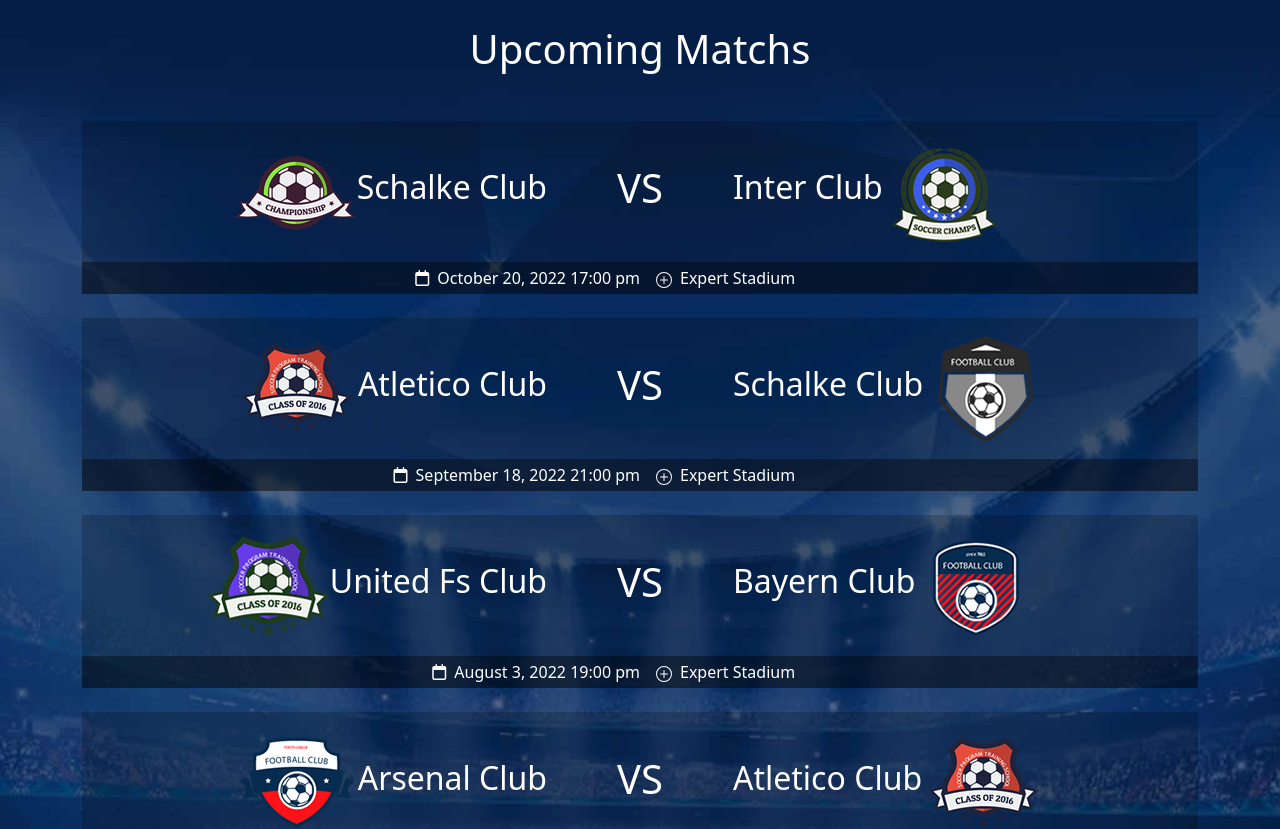
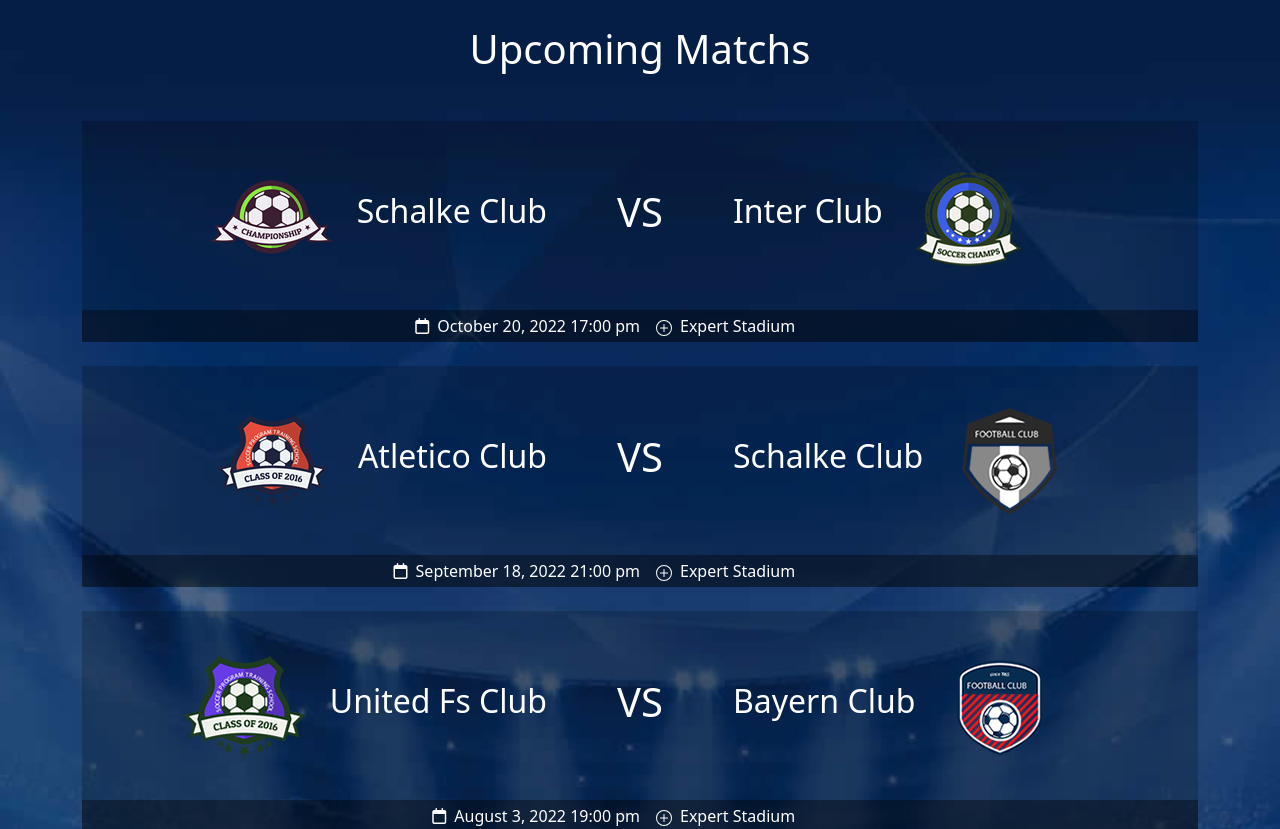
Before and after one commit to Anymoose98/proj-html-vuejs, a Vue app: page / in a window 1280 px wide. Shown: the part 1420-2249 px from the top of the page. Built offline with nearby package versions, Linux system fonts and the light colour scheme.

Commit message:
Added boxshadow to images

```diff
--- a/src/components/AppMatches.vue
+++ b/src/components/AppMatches.vue
@@ -182,4 +182,15 @@ export default {
 i {
     color: white;
 }
+img {
+  padding: 1.5em;
+  will-change: filter;
+  transition: filter 300ms;
+}
+
+img:hover {
+  filter: drop-shadow(0 0 4em white);
+}
+
+
 </style>
```
